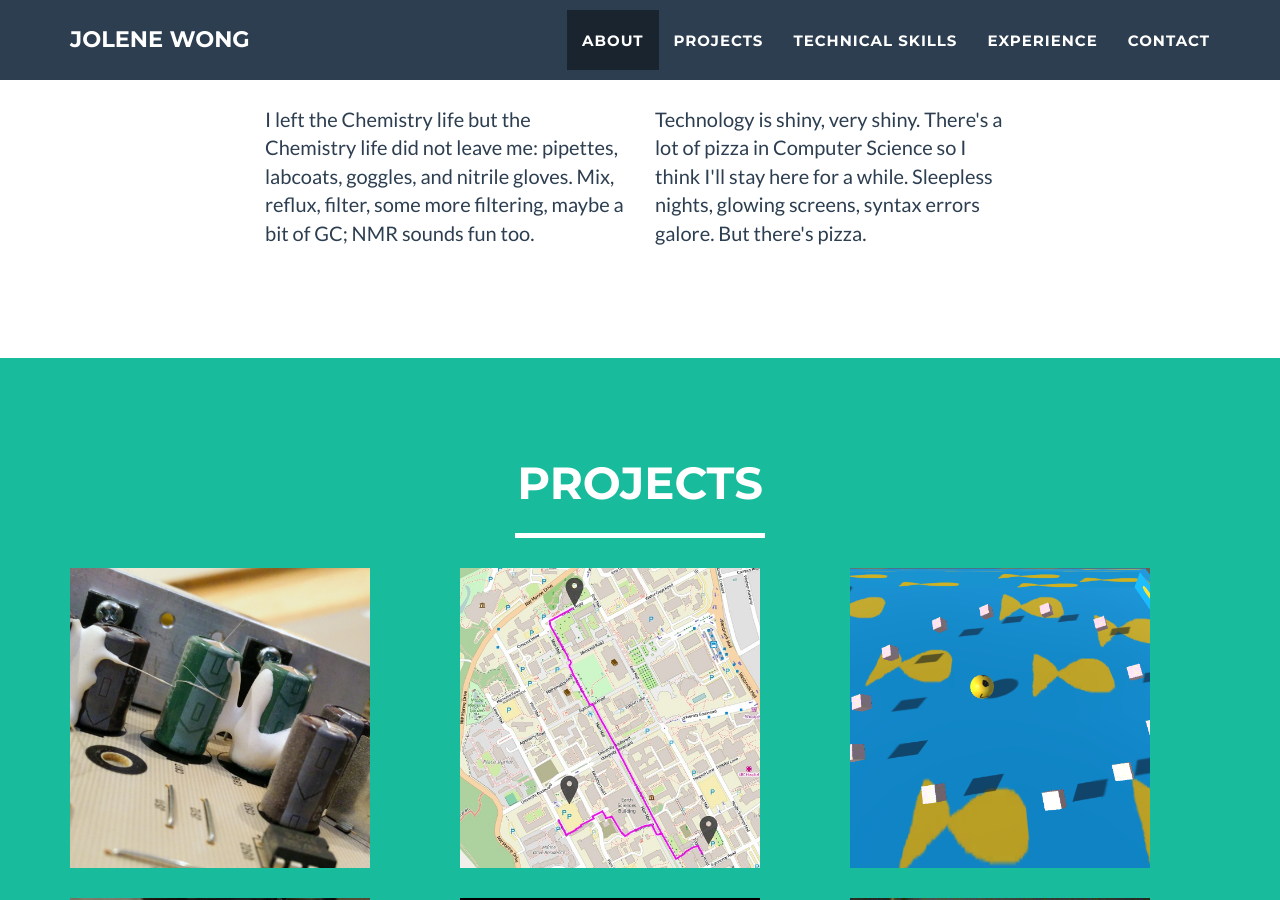
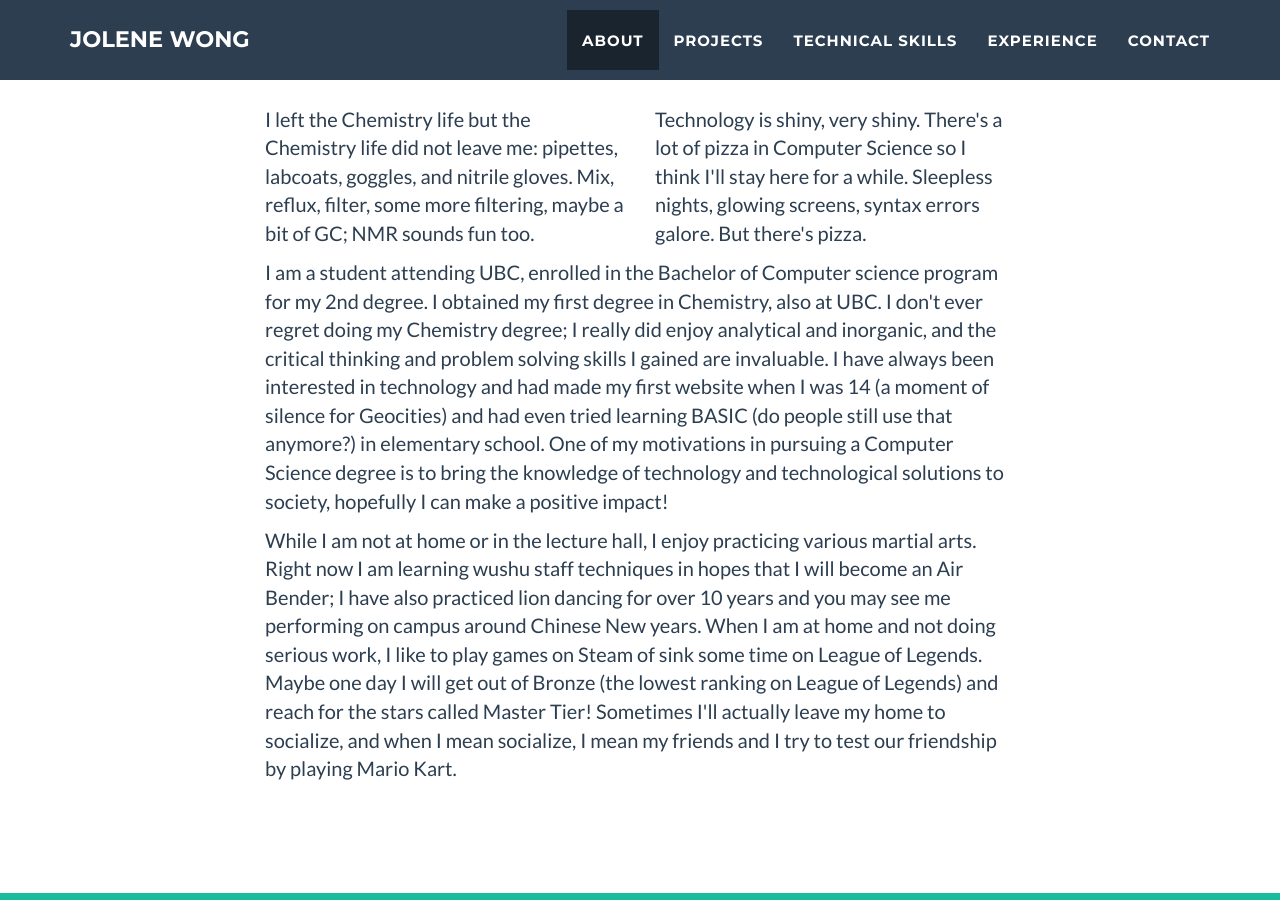
Before and after one commit to milktea02/milktea02.github.io, a Jekyll site: the page built from index.html, in a window 1280 px wide and 900 px high, scrolled down 824 px. Built offline with Jekyll 4.4.1, drawn with Linux system fonts in a browser that asks for light colours; comment, search, counter and statistics services are not loaded.

Commit message:
Updated my about me section

```diff
--- a/_includes/about.html
+++ b/_includes/about.html
@@ -15,5 +15,12 @@
                     <p>Technology is shiny, very shiny. There's a lot of pizza in Computer Science so I think I'll stay here for a while. Sleepless nights, glowing screens, syntax errors galore. But there's pizza.</p>
                 </div>
             </div>
+            <div class="row">
+                <div class="col-lg-8 col-lg-offset-2">
+                    <p>I am a student attending UBC, enrolled in the Bachelor of Computer science program for my 2nd degree. I obtained my first degree in Chemistry, also at UBC. I don't ever regret doing my Chemistry degree; I really did enjoy analytical and inorganic, and the critical thinking and problem solving skills I gained are invaluable. I have always been interested in technology and had made my first website when I was 14 (a moment of silence for Geocities) and had even tried learning BASIC (do people still use that anymore?) in elementary school. One of my motivations in pursuing a Computer Science degree is to bring the knowledge of technology and technological solutions to society, hopefully I can make a positive impact!</p>
+
+                    <p>While I am not at home or in the lecture hall, I enjoy practicing various martial arts. Right now I am learning wushu staff techniques in hopes that I will become an Air Bender; I have also practiced lion dancing for over 10 years and you may see me performing on campus around Chinese New years. When I am at home and not doing serious work, I like to play games on Steam of sink some time on League of Legends. Maybe one day I will get out of Bronze (the lowest ranking on League of Legends) and reach for the stars called Master Tier! Sometimes I'll actually leave my home to socialize, and when I mean socialize, I mean my friends and I try to test our friendship by playing Mario Kart. </p>
+                </div>
+            </div>
         </div>
     </section>
```
